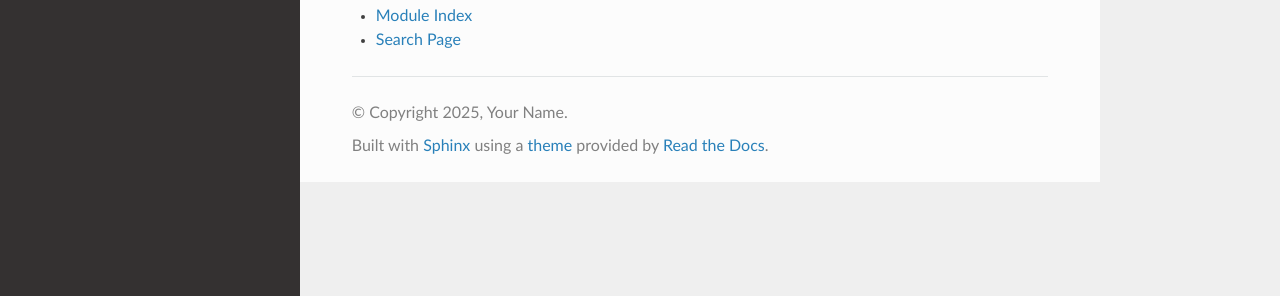
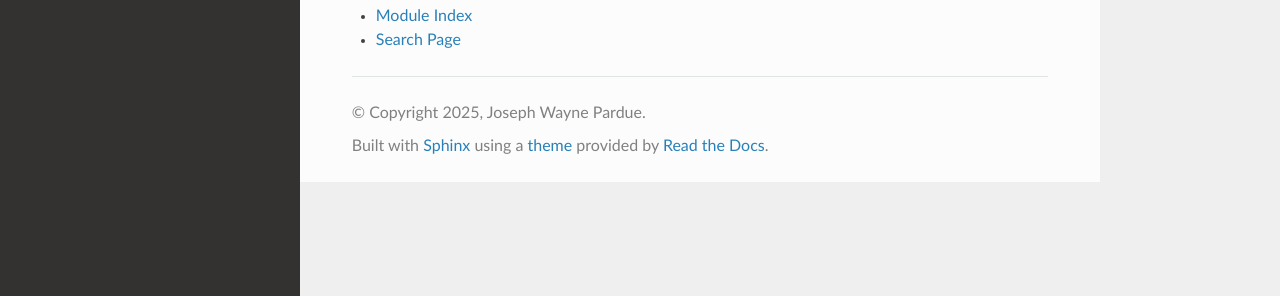
Before and after one commit to saladmachine/picowide, a Sphinx documentation site: the page built from docs/index.rst, in a window 1280 px wide. Shown: the part 241-537 px from the top of the page. Built offline with Sphinx 7.4.7 and the Read the Docs theme 3.1.0, drawn with Linux system fonts in a browser that asks for light colours; pages that are not in the unit, such as notebooks, are missing from menus.

Commit message:
Update author and copyright in docs configuration

```diff
--- a/docs/conf.py
+++ b/docs/conf.py
@@ -6,8 +6,8 @@
 
 # Project information
 project = 'picowide'
-copyright = '2025, Your Name' # Replace with your name
-author = 'Your Name' # Replace with your name
+copyright = '2025, Joseph Wayne Pardue' # Replace with your name
+author = 'Josepy Wayne Pardue' # Replace with your name
 
 # The full version, including alpha/beta/rc tags
 release = '0.1.0'
```
